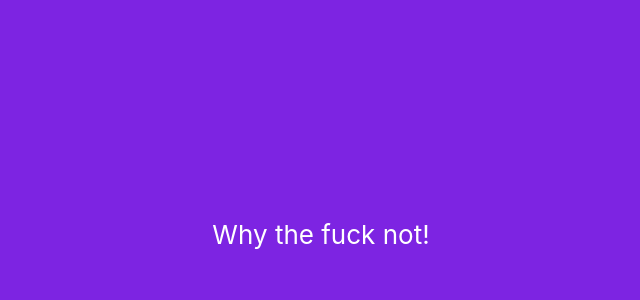
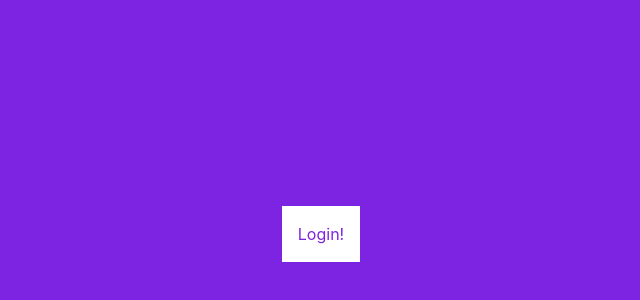
Before and after one commit to ryan4664/what-if, a React (Vite) app in the folder frontend/why-not/: page /login in a window 1280 px wide. Before the commit this address had no page. Shown: the part 166-466 px from the top of the page, without its empty margins (319-959 px from the left). Built offline with nearby package versions, Linux system fonts and the light colour scheme.

Commit message:
Init to login page

```diff
--- a/frontend/why-not/src/App.tsx
+++ b/frontend/why-not/src/App.tsx
@@ -1,12 +1,13 @@
 import { gql, useQuery } from '@apollo/client'
 import './App.css'
-import { ChakraProvider } from '@chakra-ui/react'
+import { ChakraProvider, Container, extendTheme } from '@chakra-ui/react'
 import {
   BrowserRouter as Router,
   Route,
   Routes,
   Link
 } from "react-router-dom";
+import LoginPage from "./pages/login/Login";
 
 const GET_USERS = gql`
   query GetUsers {
@@ -34,24 +35,25 @@ const GET_USERS = gql`
 function App() {
   const { loading, error, data } = useQuery(GET_USERS)
 
+  const colors = {
+    brand: {
+      900: '#1a365d',
+      800: '#153e75',
+      700: '#7d24e2',
+    },
+  }
+
+  const theme = extendTheme({ colors })
+
   return (
     <Router>
-    <ChakraProvider>
-      <header className="App-header">
-        <p>Why the fuck not!</p>
-      </header>
-      <Routes >
-          <Route path="/about">
-            {/* <About /> */}
-          </Route>
-          <Route path="/users">
-            {/* <Users /> */}
-          </Route>
-          <Route path="/">
-            {/* <Home /> */}
-          </Route>
-        </Routes >
-    </ChakraProvider>
+      <ChakraProvider theme={theme}>
+        <Container minW="100vw" minH="100vh" bgColor="brand.700">
+          <Routes>
+            <Route path="/login" element={<LoginPage />} />
+          </Routes>
+        </Container>
+      </ChakraProvider>
     </Router>
   )
 }
--- /dev/null
+++ b/frontend/why-not/src/pages/login/Login.tsx
@@ -0,0 +1,13 @@
+import { Box, Container, Flex } from "@chakra-ui/react"
+
+const LoginPage = () => {
+    return (
+        <Flex justifyContent={'center'} alignItems={'center'} minH={'100vh'}>
+            <Box bg='white' p={4} color='brand.700'>
+                Login!
+            </Box>
+        </Flex>
+    )
+}
+
+export default LoginPage
```
